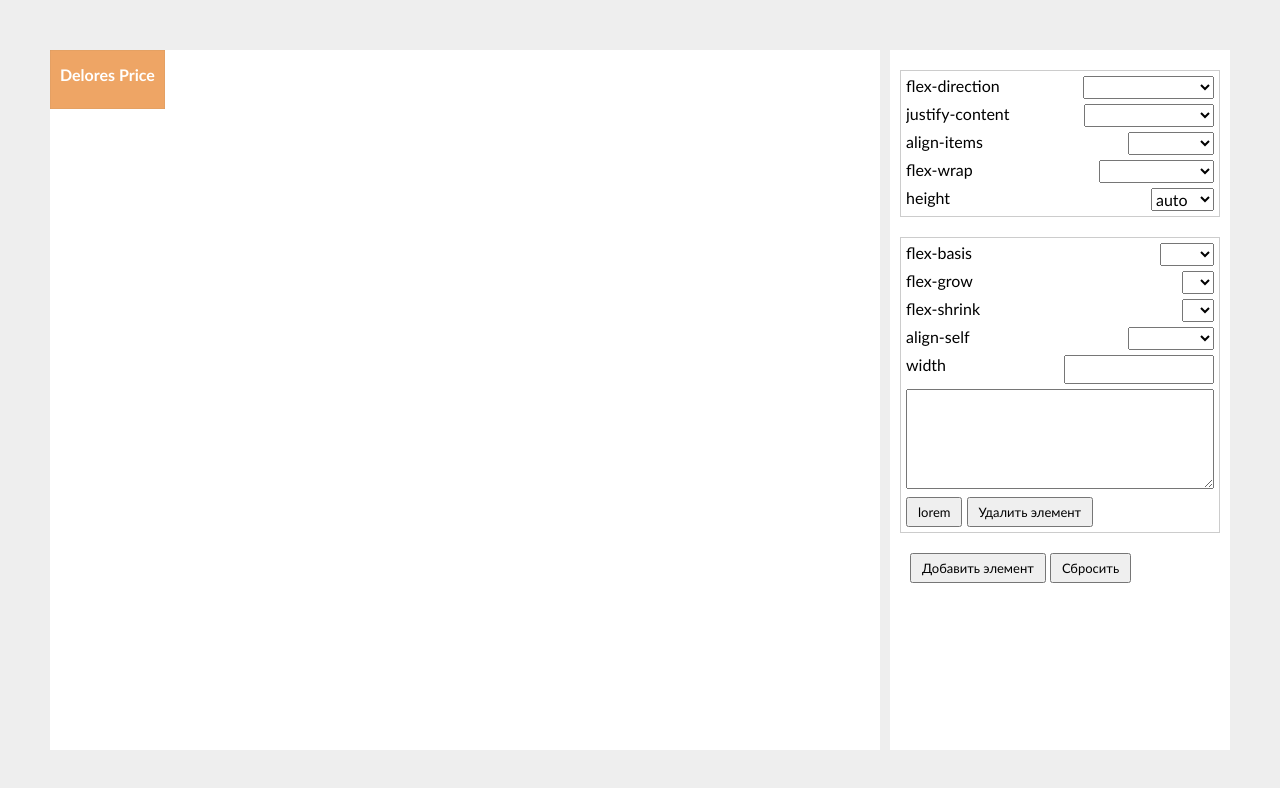
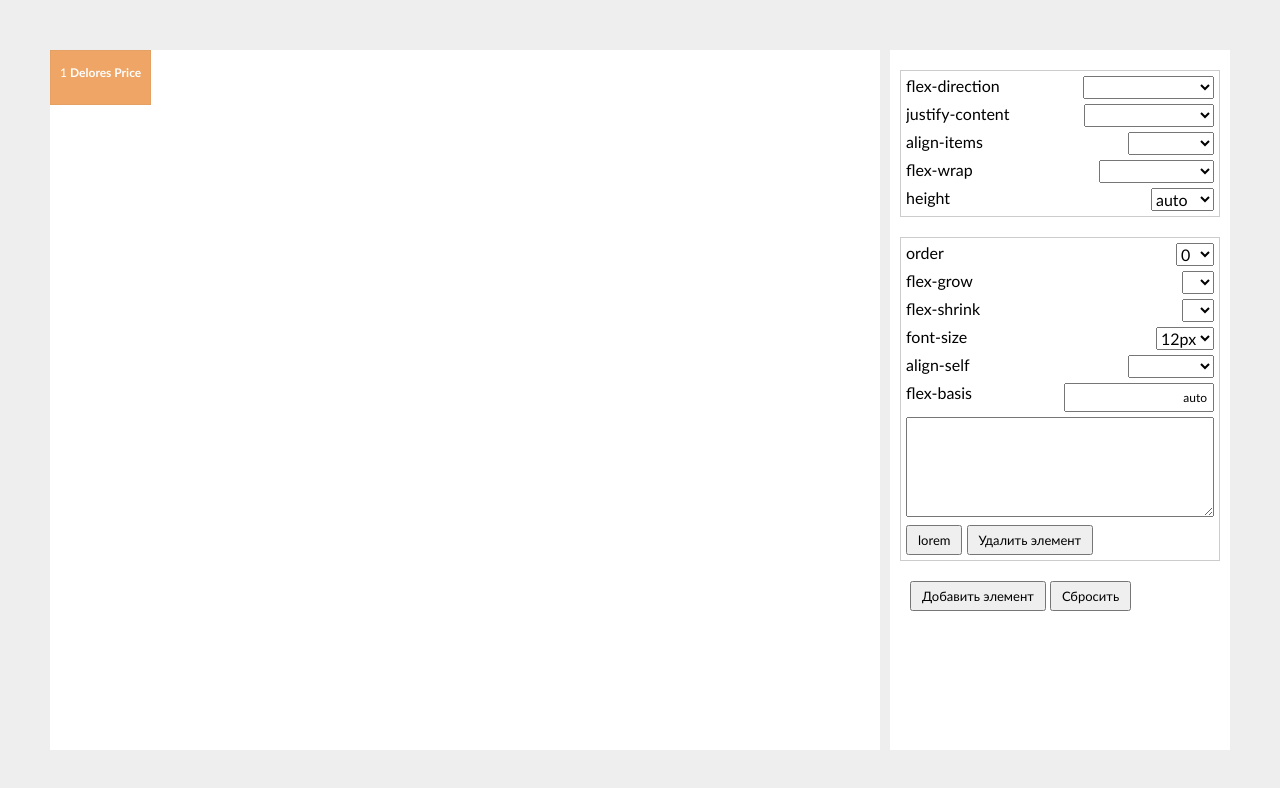
Before and after one commit to dshster/flexbox-practics, a website: page index.html in a window 1280 px wide. Both pictures are taken after a click on the button "Добавить элемент". Drawn offline with Linux system fonts and the light colour scheme.

Commit message:
flex-order, flex-basis

```diff
--- a/application/controllers.js
+++ b/application/controllers.js
@@ -13,9 +13,10 @@ angular.module(application)
 				'height': ['auto', '100%']
 			},
 			element: {
-				'flex-basis': ['auto'],
+				'order': [-9, -8, -7, -6, -5, -4, -3, -2, -1, 0, 1, 2, 3, 4, 5, 6, 7, 8, 9],
 				'flex-grow': [0, 1, 2, 3, 4, 5, 6, 7, 8, 9],
 				'flex-shrink': [0, 1, 2, 3, 4, 5, 6, 7, 8, 9],
+				'font-size': ['10px', '12px', '14px', '16px', '18px', '20px', '24px', '26px', '28px', '30px'],
 				'align-self': ['flex-start', 'flex-end', 'center', 'baseline', 'stretch']
 			}
 		};
@@ -47,7 +48,11 @@ angular.module(application)
 			controller.elements.push({
 				content: [ipsumService.randomFemale(), ipsumService.randomLast()].join(' '),
 				selected: false,
-				style: {}
+				style: {
+					'order': 0,
+					'flex-basis': 'auto',
+					'font-size': '12px'
+				}
 			});
 
 			controller.selected_index = Object.keys(controller.elements).pop();
--- a/content/flexboxes.css
+++ b/content/flexboxes.css
@@ -44,7 +44,12 @@
     background-color: rgba(255, 255, 255, .3) !important;
 }
 
+.element__counter {
+    display: inline-block;
+}
+
 .element__header {
+    display: inline-block;
     margin: 10px 0 20px;
     text-align: left;
     font-weight: 600;
--- a/templates/index.html
+++ b/templates/index.html
@@ -17,9 +17,9 @@
 				</label>
 
 				<label class="form__item">
-					<span class="form__label-caption" ng-bind="'width'"></span>
-					<input ng-model="Sandbox.elements[Sandbox.selected_index].style['width']"
-							   class="form__element form__input" type="text">
+					<span class="form__label-caption" ng-bind="'flex-basis'"></span>
+					<input ng-model="Sandbox.elements[Sandbox.selected_index].style['flex-basis']"
+					       class="form__element form__input" type="text">
 				</label>
 
 				<label class="form__item">
@@ -53,6 +53,7 @@
 		               ng-click="Sandbox.toggleElementSelected($index)"
 		               ng-class="{'element--selected': element.selected}"
 		               class="element">
+			<div class="element__counter" ng-bind="$index + 1"></div>
 			<div class="element__header" ng-bind="element.content"></div>
 			<div class="element__body" ng-bind="element.body"></div>
 		</block-section>
```
